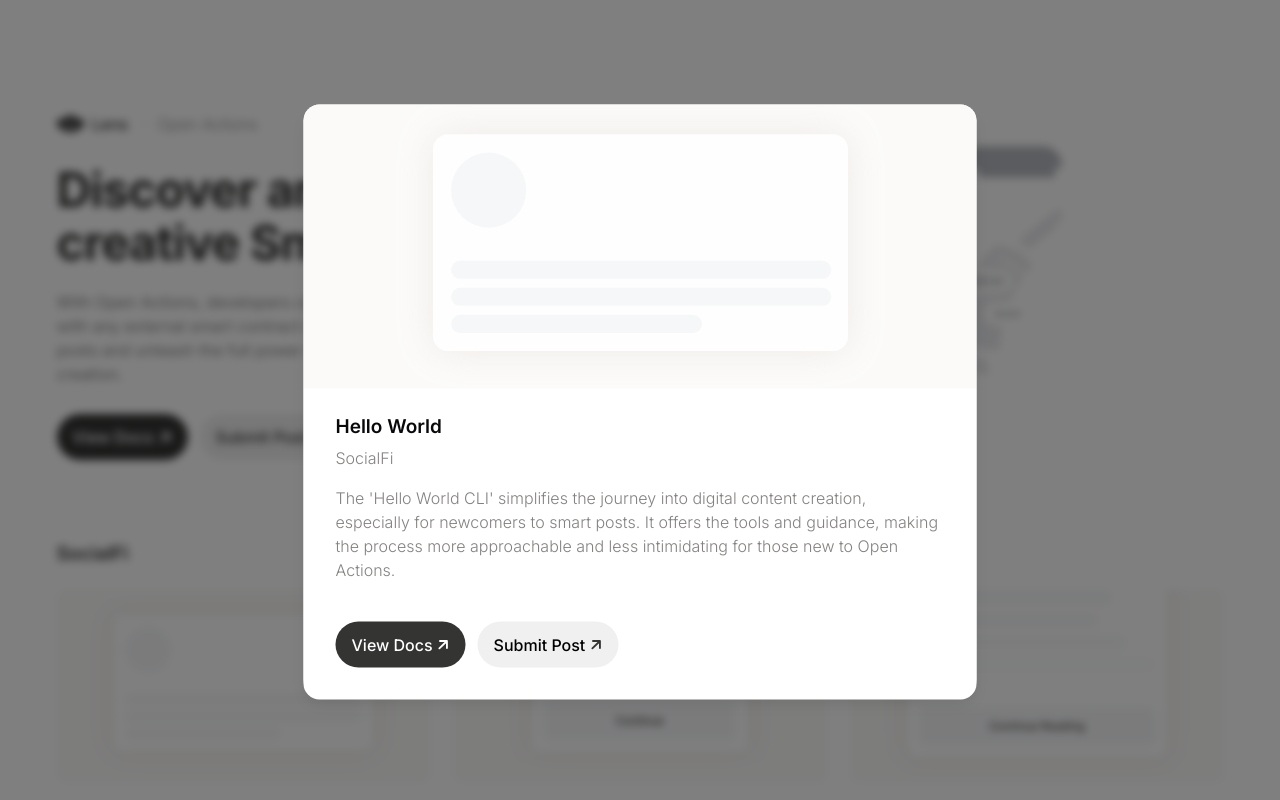
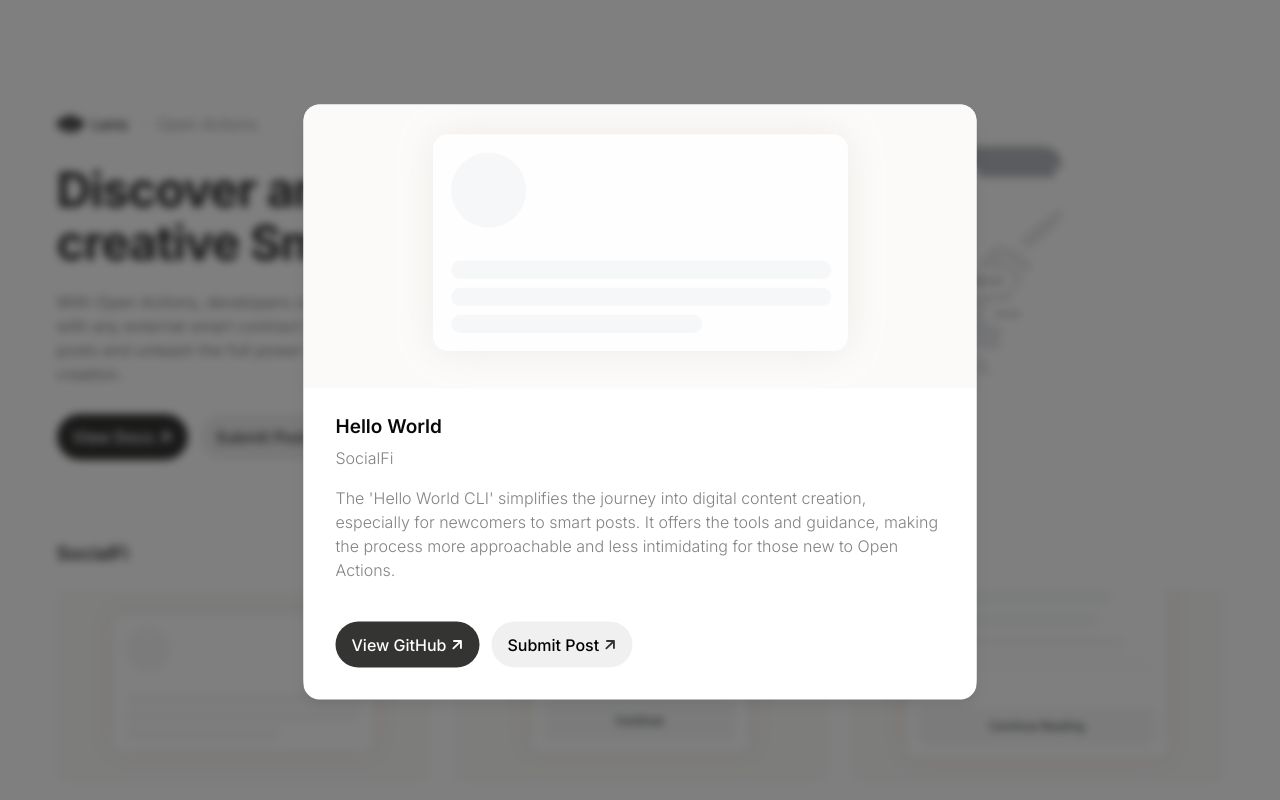
Before and after one commit to lens-protocol/open-actions-directory, a Next.js app: page / in a window 1280 px wide. Both pictures are taken after a click on the element 243 px from the left and 731 px from the top of the page. Shown: the top 800 px of the page. Built offline with nearby package versions, Linux system fonts and the light colour scheme.

Commit message:
update copy for live actions

```diff
--- a/components/ui/action-card.tsx
+++ b/components/ui/action-card.tsx
@@ -137,6 +137,8 @@ export function ActionCard({ action } : { action: Action }) {
             {action['long-description']}
           </p>
           <div className='mt-10 flex'>
+            {
+              action.type === 'idea' && (
                 <Link
                   href="https://docs.lens.xyz/docs/creating-a-publication-action"
                   target="_blank"
@@ -159,6 +161,34 @@ export function ActionCard({ action } : { action: Action }) {
                     className='ml-1'
                   />
                 </Link>
+              )
+            }
+            {
+              action.type === 'action' && (
+                <Link
+                  href={action.link}
+                  target="_blank"
+                  rel="noopener noreferrer"
+                  className='
+                  bg-[#343433] hover:bg-black
+                  rounded-full text-white px-[16px] py-[11px]
+                  text-sm
+                  flex items-center
+                  '
+                >
+                  <p
+                    className='text-base font-[500]'
+                  >View GitHub</p>
+                  <Image
+                    src={'/svg/arrow-white.svg'}
+                    alt="Arrow"
+                    height={13}
+                    width={13}
+                    className='ml-1'
+                  />
+                </Link>
+              )
+            }
             <Link
               href="https://docs.lens.xyz/docs/creating-a-publication-action"
               target="_blank"
```
Lines whose indentation alone changed are shown as unchanged.
